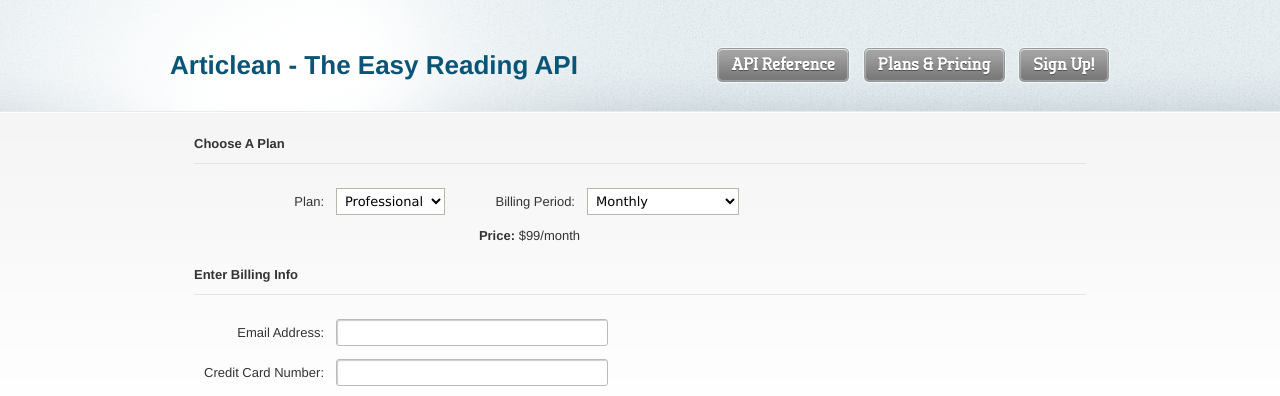
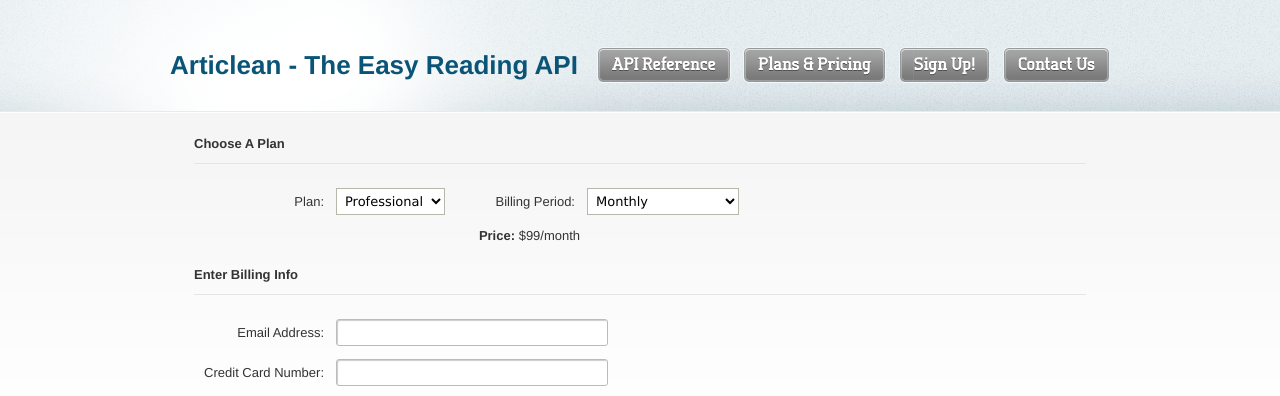
Before and after one commit to reillywatson/articlean, a website: page site/sign-up.html in a window 1280 px wide. Shown: the top 396 px of the page. Drawn offline with Linux system fonts and the light colour scheme; a script that the page names is missing.

Commit message:
Add contact link

```diff
--- a/site/sign-up.html
+++ b/site/sign-up.html
@@ -35,6 +35,7 @@
 							<li class="menu-item"><a href="reference.html"><span>API Reference</span></a></li>
 							<li class="menu-item"><a href="plans-pricing.html"><span>Plans &#038; Pricing</span></a></li>
 							<li class="menu-item"><a href="sign-up.html"><span>Sign Up!</span></a></li>
+							<li class="menu-item"><a href="mailto:info@articlean.net"><span>Contact Us</span></a></li>
 						</ul>
 					</div>
 				</div>
```
Also changed, not shown: site/index.html (+1 -0 lines), site/plans-pricing.html (+1 -0 lines), site/reference.html (+1 -0 lines).
